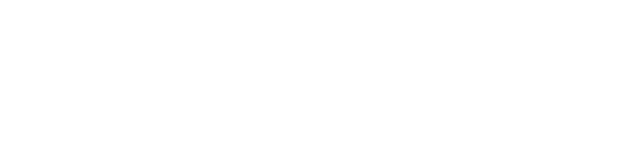
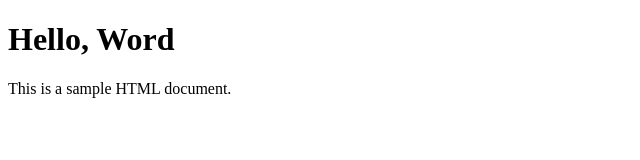
Before and after one commit to larasputrikinanti/CodingCamp-3Nov25-larasputrikinanti, a plain HTML site: page index.html in a window 1280 px wide. Shown: the whole page, without its empty margins (0-640 px from the left). Drawn offline with Linux system fonts and the light colour scheme.

Commit message:
konfigurasi awal mini project

```diff
--- a/index.html
+++ b/index.html
@@ -8,7 +8,8 @@
 </head>
 
 <body>
-
+  <h1>Hello, Word</h1>
+  <p>This is a sample HTML document.</p>
 </body>
 
 </html>
```
